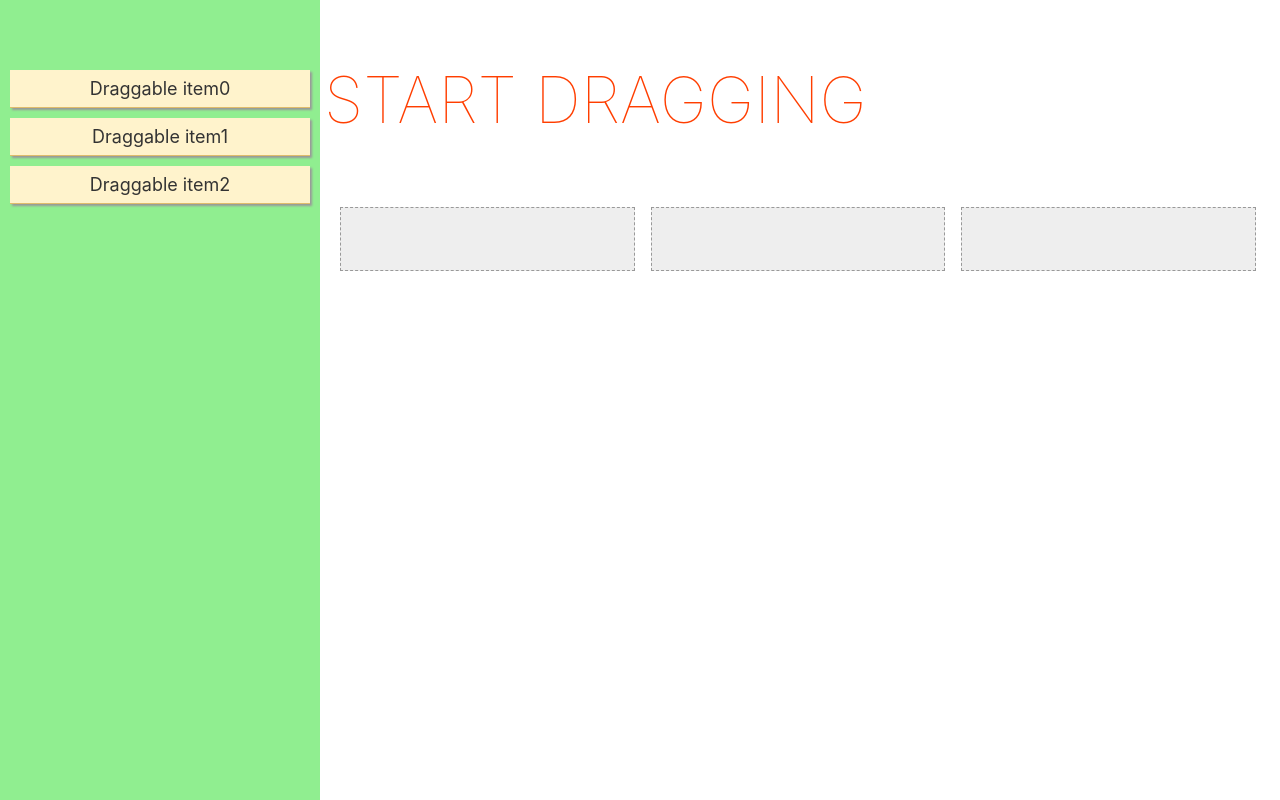
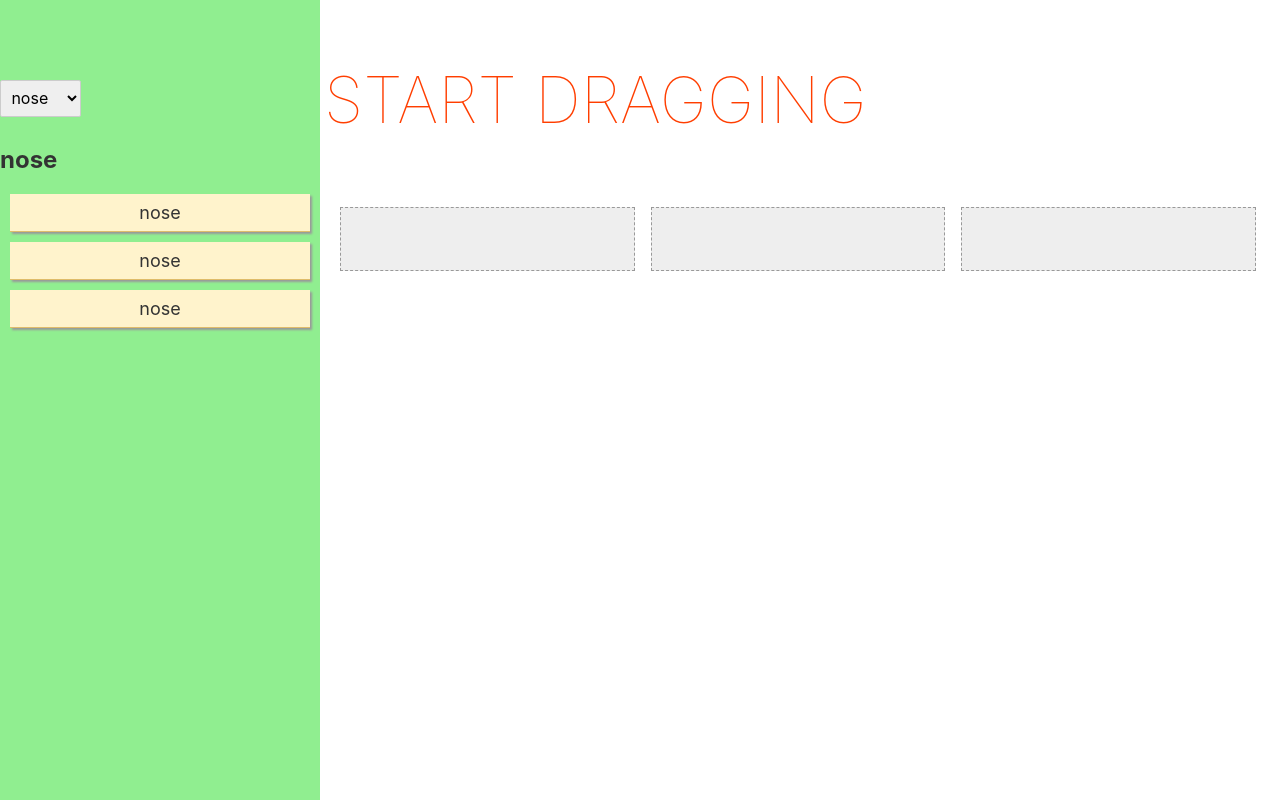
Before and after one commit to Razpudding/ritual-design, a Svelte app: page / in a window 1280 px wide. Built offline with nearby package versions, Linux system fonts and the light colour scheme.

Commit message:
started work on a dropdown component

```diff
--- a/src/App.svelte
+++ b/src/App.svelte
@@ -9,6 +9,7 @@
 
 	import Shape from './Shape.svelte'
 	import Slot from './Slot.svelte'
+	import Dropdown from './Dropdown.svelte'
 
 	let shapes = [
 		{	type: 'rect', id: 0, slot: null },
@@ -17,11 +18,19 @@
 	]
 	let slots = new Array(shapes.length)
 	let status = 'Start dragging'
+	let categories = ['nose','ears','knees','toes']
+	let category = categories[0]
 </script>
 <section class='menu'>
+	<Dropdown
+		title=''
+		options={categories}
+		bind:selected={category}
+	/>
 	{#each shapes.filter(s => s.slot === null) as { id } (id)}
 		<Shape
-			text={'Draggable item' + id}
+			text={category}
+			_text={'Draggable item' + id}
 			{id}
 		/>
 	{/each}
--- /dev/null
+++ b/src/Dropdown.svelte
@@ -0,0 +1,20 @@
+<script>
+  export let title
+  export let options
+  export let selected
+
+</script>
+
+<div>
+  <h1>{title}</h1>
+  <select bind:value={selected}>
+    {#each options as option}
+      <option value={option}>{option}
+    {/each}
+  </select>
+  <h2>{selected}</h2>
+</div>
+
+<style>
+
+</style>
```
